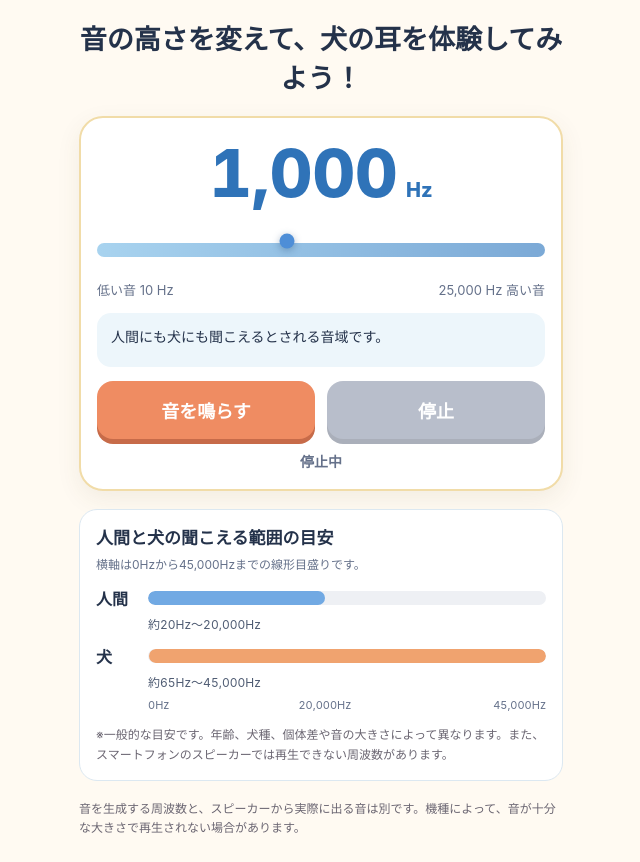
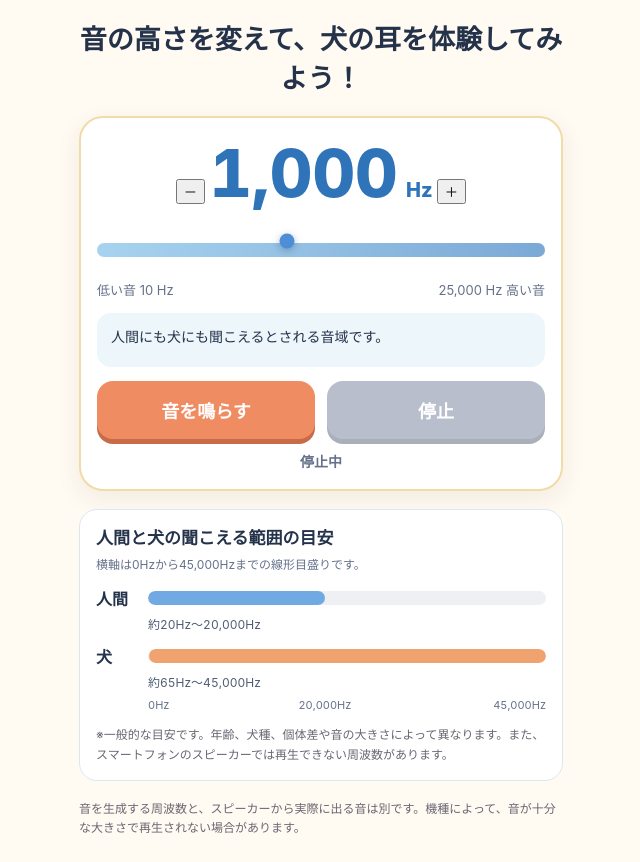
Before and after one commit to yamanobora1839/dog_hearing, a plain HTML site: page index.html in a window 1280 px wide. Shown: the whole page, without its empty margins (319-959 px from the left). Drawn offline with Linux system fonts and the light colour scheme.

Commit message:
Add frequency control buttons to index.html

```diff
--- a/index.html
+++ b/index.html
@@ -13,8 +13,12 @@
 
     <section class="experience" aria-label="音の周波数体験">
       <div class="frequency-display" aria-live="polite">
-        <span id="frequencyValue">1,000</span>
-        <span class="unit">Hz</span>
+        <button id="frequencyDownButton" class="frequency-step-button" type="button" aria-label="周波数を下げる">－</button>
+        <span class="frequency-value-wrap">
+          <span id="frequencyValue">1,000</span>
+          <span class="unit">Hz</span>
+        </span>
+        <button id="frequencyUpButton" class="frequency-step-button" type="button" aria-label="周波数を上げる">＋</button>
       </div>
 
       <div class="slider-area">
```
